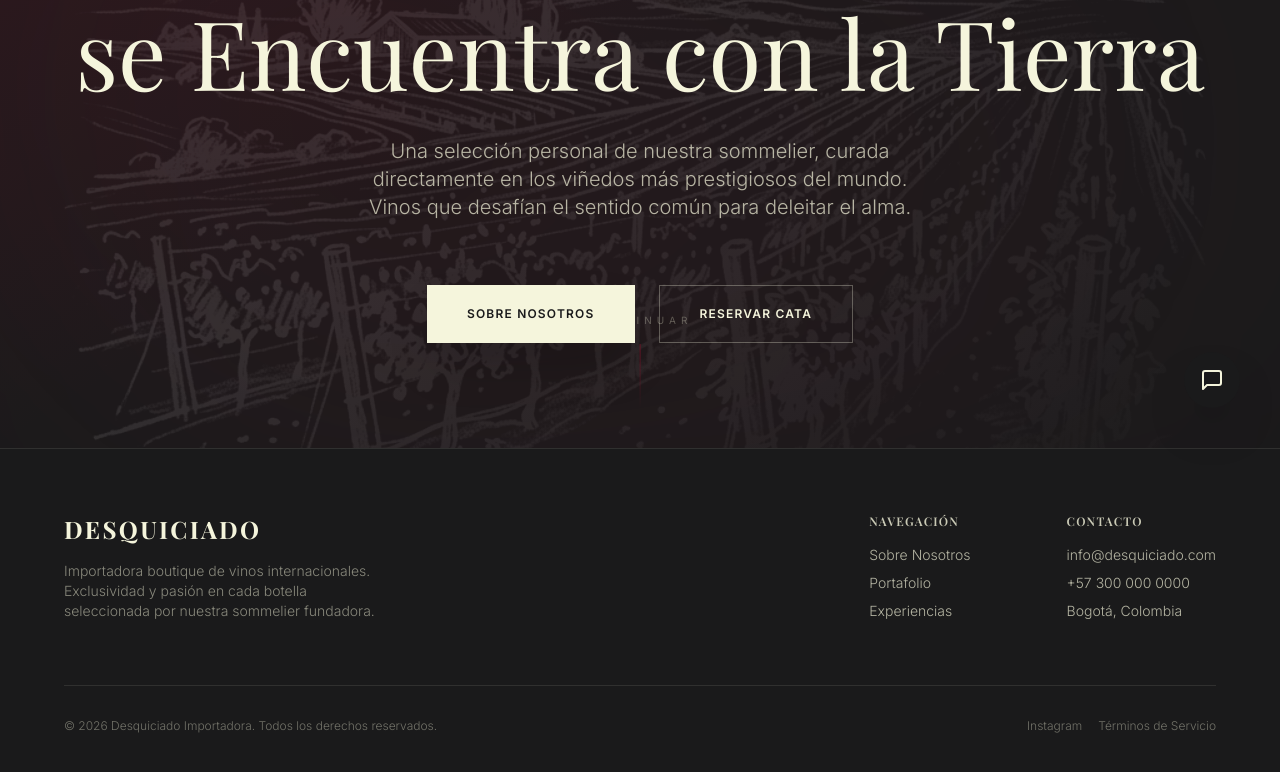
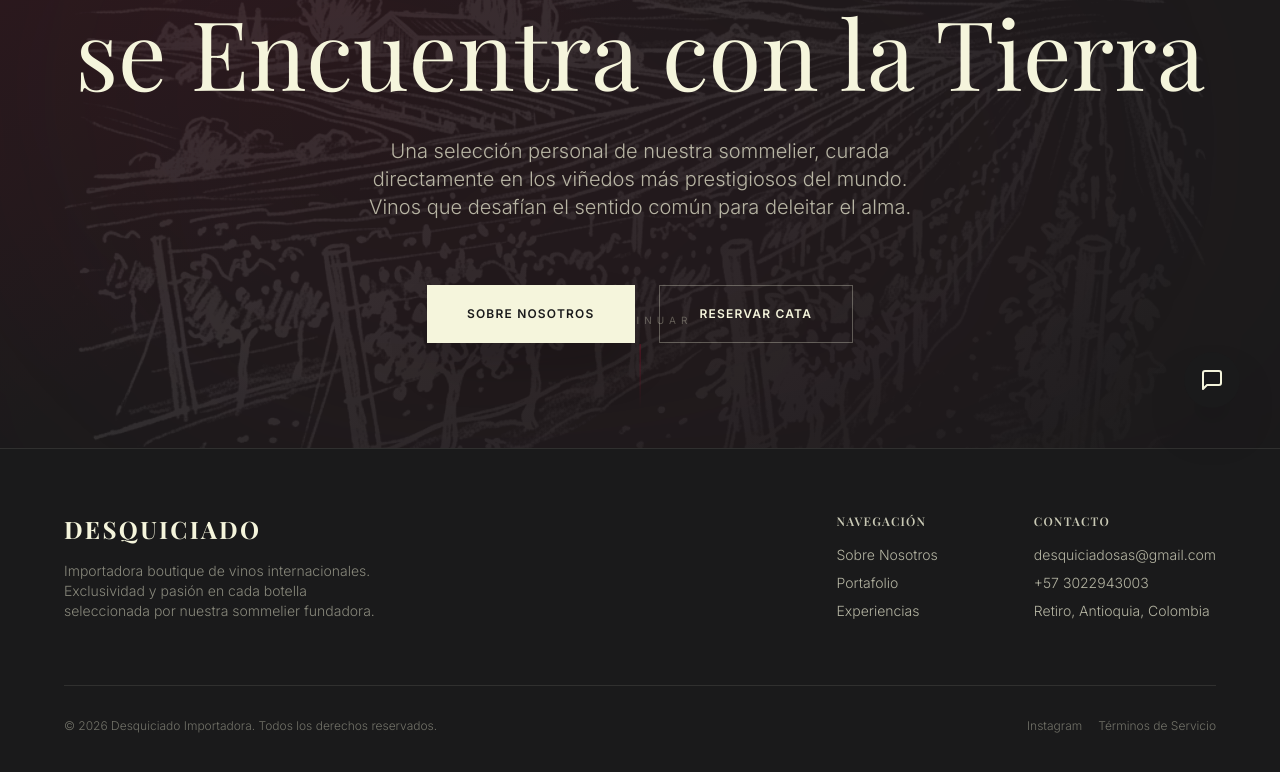
Before and after one commit to 4builes-crypto/Desquiciado, a React (Vite) app: page / in a window 1280 px wide. Shown: the part 352-1124 px from the top of the page. Built offline with nearby package versions, Linux system fonts and the light colour scheme; a web font is replaced by a local one.

Commit message:
Update: Official contact information in footer

```diff
--- a/src/components/Footer.tsx
+++ b/src/components/Footer.tsx
@@ -22,9 +22,9 @@ export function Footer({ onNavigate }: { onNavigate: (section: string) => void }
           <div className="space-y-4">
             <h5 className="text-xs uppercase tracking-widest text-[#F5F5DC]/80 font-semibold">Contacto</h5>
             <ul className="space-y-2 text-sm font-light text-[#F5F5DC]/70">
-              <li>info@desquiciado.com</li>
-              <li>+57 300 000 0000</li>
-              <li>Bogotá, Colombia</li>
+              <li>desquiciadosas@gmail.com</li>
+              <li>+57 3022943003</li>
+              <li>Retiro, Antioquia, Colombia</li>
             </ul>
           </div>
         </div>
```
Also changed, not shown: standalone_preview.html (+7 -2 lines).
